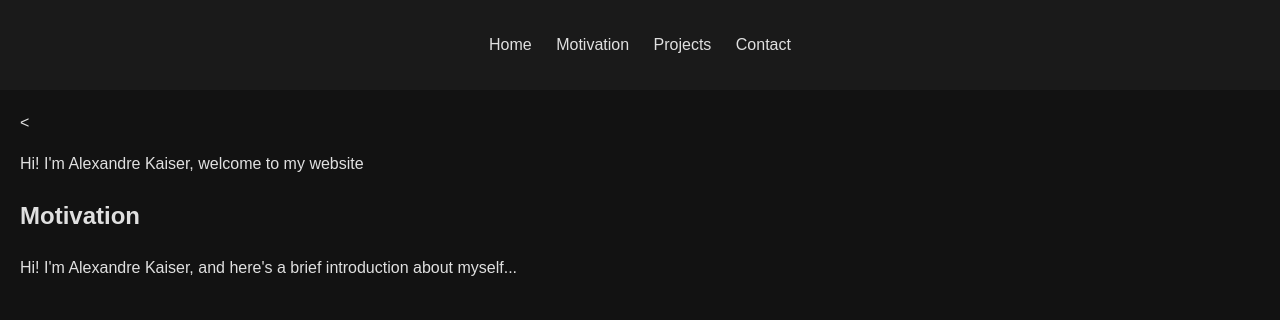
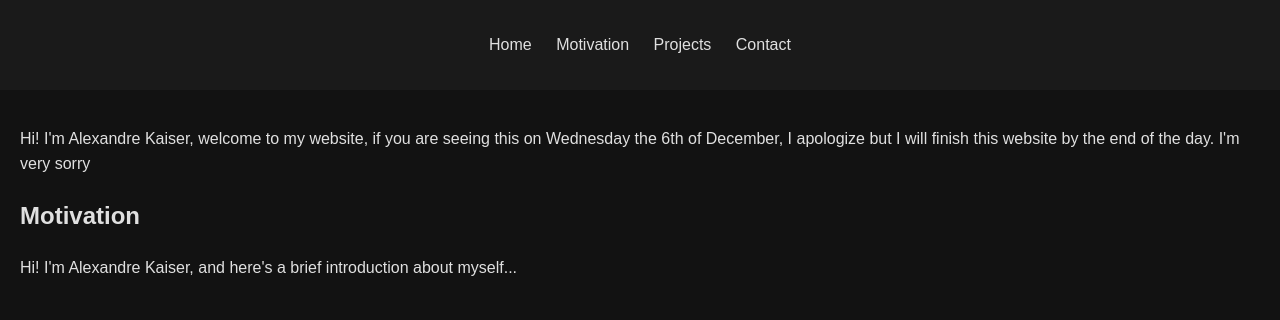
Before and after one commit to a6kaiser/a6kaiser.github.io, a plain HTML site: page index.html in a window 1280 px wide. Drawn offline with Linux system fonts and the light colour scheme.

Commit message:
including "sorry if youre looking at this before im done"

```diff
--- a/index.html
+++ b/index.html
@@ -16,7 +16,7 @@
     </nav>
   </header>
   <main>
-    <<p> Hi! I'm Alexandre Kaiser, welcome to my website</p>
+    <p> Hi! I'm Alexandre Kaiser, welcome to my website, if you are seeing this on Wednesday the 6th of December, I apologize but I will finish this website by the end of the day. I'm very sorry</p>
     <h2>Motivation</h2>
     <p>Hi! I'm Alexandre Kaiser, and here's a brief introduction about myself...</p>
   </main>
```
